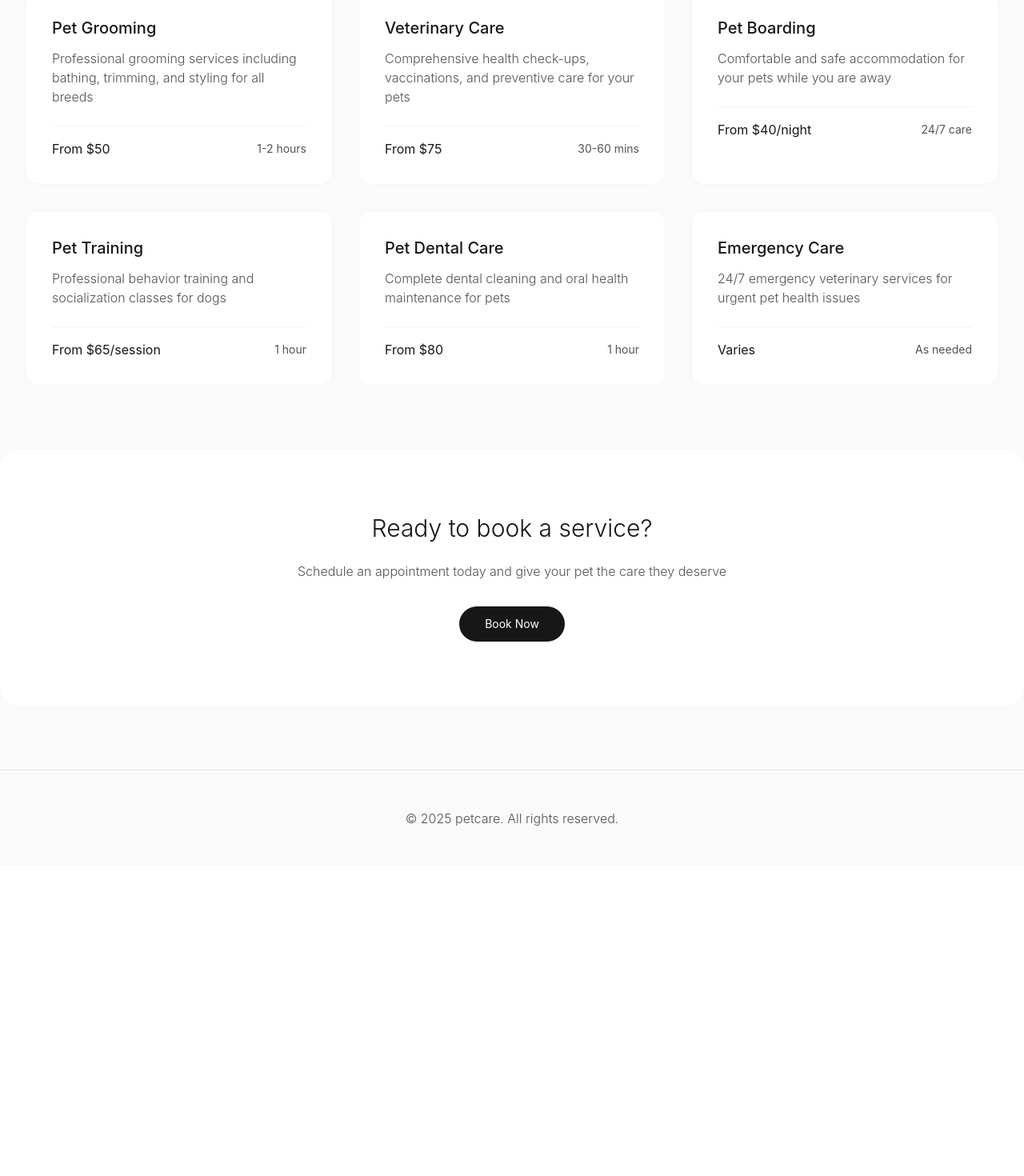
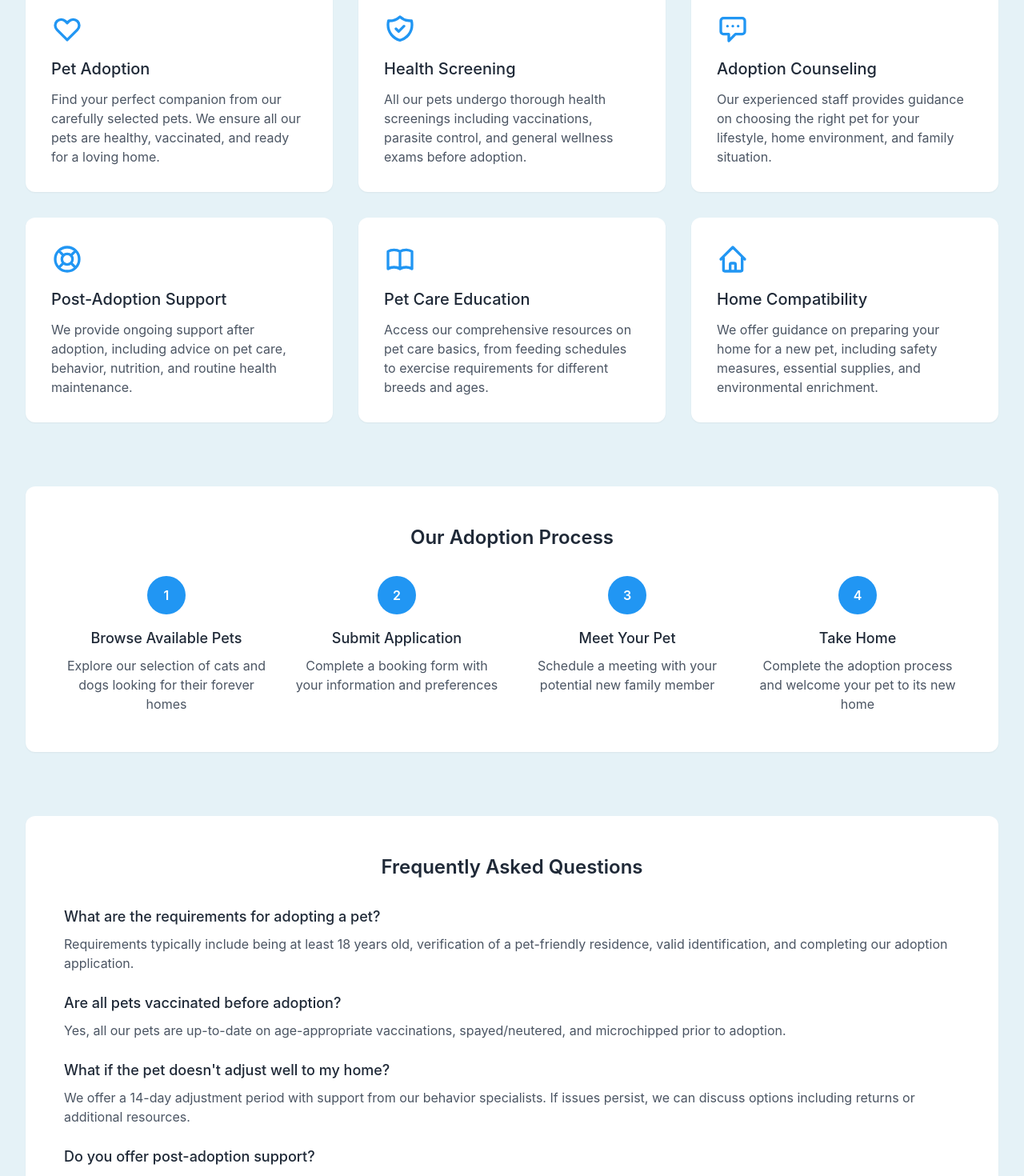
Before and after one commit to AtomSah/PetCare-Frontend, a React (Vite) app: page /services in a window 1280 px wide. Shown: the part 320-1790 px from the top of the page at 80% size. Before the commit the page ends 1403 px from the top, so only its background shows below. Built offline with nearby package versions, Linux system fonts and the light colour scheme.

Commit message:
completed services page

```diff
--- a/src/core/private/manage-pets/index.jsx
+++ b/src/core/private/manage-pets/index.jsx
@@ -469,7 +469,7 @@ const ManagePets = () => {
                   <h3 className="text-md font-medium text-gray-700 mb-2">Pricing and Description</h3>
                   <div className="grid grid-cols-1 gap-4">
                     <div>
-                      <label className="block text-sm font-medium text-gray-700 mb-1">Price ($)</label>
+                      <label className="block text-sm font-medium text-gray-700 mb-1">Price</label>
                       <input
                         type="text"
                         name="price"
--- a/src/core/public/components/ServicesPage.jsx
+++ b/src/core/public/components/ServicesPage.jsx
@@ -4,55 +4,73 @@ import Navbar from '../components/Navbar';
 const ServicesPage = () => {
   const services = [
     {
-      title: 'Pet Grooming',
-      description: 'Professional grooming services including bathing, trimming, and styling for all breeds',
-      price: 'From $50',
-      duration: '1-2 hours'
+      title: 'Pet Adoption',
+      description: 'Find your perfect companion from our carefully selected pets. We ensure all our pets are healthy, vaccinated, and ready for a loving home.',
+      icon: (
+        <svg className="w-10 h-10 text-[#2196f3]" fill="none" stroke="currentColor" viewBox="0 0 24 24" xmlns="http://www.w3.org/2000/svg">
+          <path strokeLinecap="round" strokeLinejoin="round" strokeWidth={2} d="M4.318 6.318a4.5 4.5 0 000 6.364L12 20.364l7.682-7.682a4.5 4.5 0 00-6.364-6.364L12 7.636l-1.318-1.318a4.5 4.5 0 00-6.364 0z" />
+        </svg>
+      )
     },
     {
-      title: 'Veterinary Care',
-      description: 'Comprehensive health check-ups, vaccinations, and preventive care for your pets',
-      price: 'From $75',
-      duration: '30-60 mins'
+      title: 'Health Screening',
+      description: 'All our pets undergo thorough health screenings including vaccinations, parasite control, and general wellness exams before adoption.',
+      icon: (
+        <svg className="w-10 h-10 text-[#2196f3]" fill="none" stroke="currentColor" viewBox="0 0 24 24" xmlns="http://www.w3.org/2000/svg">
+          <path strokeLinecap="round" strokeLinejoin="round" strokeWidth={2} d="M9 12l2 2 4-4m5.618-4.016A11.955 11.955 0 0112 2.944a11.955 11.955 0 01-8.618 3.04A12.02 12.02 0 003 9c0 5.591 3.824 10.29 9 11.622 5.176-1.332 9-6.03 9-11.622 0-1.042-.133-2.052-.382-3.016z" />
+        </svg>
+      )
     },
     {
-      title: 'Pet Boarding',
-      description: 'Comfortable and safe accommodation for your pets while you are away',
-      price: 'From $40/night',
-      duration: '24/7 care'
+      title: 'Adoption Counseling',
+      description: 'Our experienced staff provides guidance on choosing the right pet for your lifestyle, home environment, and family situation.',
+      icon: (
+        <svg className="w-10 h-10 text-[#2196f3]" fill="none" stroke="currentColor" viewBox="0 0 24 24" xmlns="http://www.w3.org/2000/svg">
+          <path strokeLinecap="round" strokeLinejoin="round" strokeWidth={2} d="M8 10h.01M12 10h.01M16 10h.01M9 16H5a2 2 0 01-2-2V6a2 2 0 012-2h14a2 2 0 012 2v8a2 2 0 01-2 2h-5l-5 5v-5z" />
+        </svg>
+      )
     },
     {
-      title: 'Pet Training',
-      description: 'Professional behavior training and socialization classes for dogs',
-      price: 'From $65/session',
-      duration: '1 hour'
+      title: 'Post-Adoption Support',
+      description: 'We provide ongoing support after adoption, including advice on pet care, behavior, nutrition, and routine health maintenance.',
+      icon: (
+        <svg className="w-10 h-10 text-[#2196f3]" fill="none" stroke="currentColor" viewBox="0 0 24 24" xmlns="http://www.w3.org/2000/svg">
+          <path strokeLinecap="round" strokeLinejoin="round" strokeWidth={2} d="M18.364 5.636l-3.536 3.536m0 5.656l3.536 3.536M9.172 9.172L5.636 5.636m3.536 9.192l-3.536 3.536M21 12a9 9 0 11-18 0 9 9 0 0118 0zm-5 0a4 4 0 11-8 0 4 4 0 018 0z" />
+        </svg>
+      )
     },
     {
-      title: 'Pet Dental Care',
-      description: 'Complete dental cleaning and oral health maintenance for pets',
-      price: 'From $80',
-      duration: '1 hour'
+      title: 'Pet Care Education',
+      description: 'Access our comprehensive resources on pet care basics, from feeding schedules to exercise requirements for different breeds and ages.',
+      icon: (
+        <svg className="w-10 h-10 text-[#2196f3]" fill="none" stroke="currentColor" viewBox="0 0 24 24" xmlns="http://www.w3.org/2000/svg">
+          <path strokeLinecap="round" strokeLinejoin="round" strokeWidth={2} d="M12 6.253v13m0-13C10.832 5.477 9.246 5 7.5 5S4.168 5.477 3 6.253v13C4.168 18.477 5.754 18 7.5 18s3.332.477 4.5 1.253m0-13C13.168 5.477 14.754 5 16.5 5c1.747 0 3.332.477 4.5 1.253v13C19.832 18.477 18.247 18 16.5 18c-1.746 0-3.332.477-4.5 1.253" />
+        </svg>
+      )
     },
     {
-      title: 'Emergency Care',
-      description: '24/7 emergency veterinary services for urgent pet health issues',
-      price: 'Varies',
-      duration: 'As needed'
+      title: 'Home Compatibility',
+      description: 'We offer guidance on preparing your home for a new pet, including safety measures, essential supplies, and environmental enrichment.',
+      icon: (
+        <svg className="w-10 h-10 text-[#2196f3]" fill="none" stroke="currentColor" viewBox="0 0 24 24" xmlns="http://www.w3.org/2000/svg">
+          <path strokeLinecap="round" strokeLinejoin="round" strokeWidth={2} d="M3 12l2-2m0 0l7-7 7 7M5 10v10a1 1 0 001 1h3m10-11l2 2m-2-2v10a1 1 0 01-1 1h-3m-6 0a1 1 0 001-1v-4a1 1 0 011-1h2a1 1 0 011 1v4a1 1 0 001 1m-6 0h6" />
+        </svg>
+      )
     }
   ];
 
   return (
-    <div className="bg-neutral-50 min-h-screen">
+    <div className="min-h-screen bg-[#e5f2f7]">
       <Navbar />
 
       {/* Header */}
-      <section className="pt-32 pb-20 px-4 sm:px-6 lg:px-8 max-w-7xl mx-auto">
+      <section className="pt-32 pb-16 px-4 sm:px-6 lg:px-8 max-w-7xl mx-auto">
         <div className="text-center">
-          <h2 className="text-5xl font-light tracking-tight text-neutral-900 mb-6">
+          <h2 className="text-4xl font-semibold text-gray-800 mb-4">
             Our Services
           </h2>
-          <p className="text-neutral-600 text-lg font-light max-w-2xl mx-auto">
-            Comprehensive pet care services tailored to meet all your pet's needs
+          <p className="text-gray-600 text-lg max-w-2xl mx-auto">
+            We provide comprehensive pet adoption services to help you find and care for your perfect companion
           </p>
         </div>
       </section>
@@ -61,36 +79,84 @@ const ServicesPage = () => {
       <section className="pb-20 px-4 sm:px-6 lg:px-8 max-w-7xl mx-auto">
         <div className="grid md:grid-cols-2 lg:grid-cols-3 gap-8">
           {services.map((service, index) => (
-            <div key={index} className="bg-white p-8 rounded-2xl border border-neutral-100 hover:border-neutral-200 transition-colors">
-              <h3 className="text-xl font-medium text-neutral-900 mb-3">{service.title}</h3>
-              <p className="text-neutral-600 font-light mb-6">{service.description}</p>
-              <div className="flex justify-between items-center pt-4 border-t border-neutral-100">
-                <span className="text-neutral-900">{service.price}</span>
-                <span className="text-neutral-600 text-sm">{service.duration}</span>
+            <div key={index} className="bg-white p-8 rounded-xl overflow-hidden shadow-sm hover:shadow-md transition-shadow">
+              <div className="mb-4">
+                {service.icon}
               </div>
+              <h3 className="text-xl font-medium text-gray-800 mb-3">{service.title}</h3>
+              <p className="text-gray-600">{service.description}</p>
             </div>
           ))}
         </div>
       </section>
 
-      {/* CTA Section */}
-      <section className="py-20 px-4 sm:px-6 lg:px-8 max-w-7xl mx-auto bg-white rounded-3xl mb-20">
-        <div className="text-center">
-          <h3 className="text-3xl font-light text-neutral-900 mb-6">Ready to book a service?</h3>
-          <p className="text-neutral-600 font-light mb-8">
-            Schedule an appointment today and give your pet the care they deserve
-          </p>
-          <button className="bg-neutral-900 text-white px-8 py-3 rounded-full text-sm hover:bg-neutral-800 transition-colors">
-            Book Now
-          </button>
+      {/* Process Section */}
+      <section className="pb-20 px-4 sm:px-6 lg:px-8 max-w-7xl mx-auto">
+        <div className="bg-white rounded-xl shadow-sm p-8 md:p-12">
+          <h3 className="text-2xl font-semibold text-gray-800 mb-8 text-center">Our Adoption Process</h3>
+
+          <div className="grid md:grid-cols-4 gap-8">
+            <div className="text-center">
+              <div className="w-12 h-12 bg-[#2196f3] rounded-full flex items-center justify-center text-white font-semibold mx-auto mb-4">1</div>
+              <h4 className="text-lg font-medium text-gray-800 mb-2">Browse Available Pets</h4>
+              <p className="text-gray-600">Explore our selection of cats and dogs looking for their forever homes</p>
+            </div>
+
+            <div className="text-center">
+              <div className="w-12 h-12 bg-[#2196f3] rounded-full flex items-center justify-center text-white font-semibold mx-auto mb-4">2</div>
+              <h4 className="text-lg font-medium text-gray-800 mb-2">Submit Application</h4>
+              <p className="text-gray-600">Complete a booking form with your information and preferences</p>
+            </div>
+
+            <div className="text-center">
+              <div className="w-12 h-12 bg-[#2196f3] rounded-full flex items-center justify-center text-white font-semibold mx-auto mb-4">3</div>
+              <h4 className="text-lg font-medium text-gray-800 mb-2">Meet Your Pet</h4>
+              <p className="text-gray-600">Schedule a meeting with your potential new family member</p>
+            </div>
+
+            <div className="text-center">
+              <div className="w-12 h-12 bg-[#2196f3] rounded-full flex items-center justify-center text-white font-semibold mx-auto mb-4">4</div>
+              <h4 className="text-lg font-medium text-gray-800 mb-2">Take Home</h4>
+              <p className="text-gray-600">Complete the adoption process and welcome your pet to its new home</p>
+            </div>
+          </div>
+        </div>
+      </section>
+
+      {/* FAQ Section */}
+      <section className="pb-20 px-4 sm:px-6 lg:px-8 max-w-7xl mx-auto">
+        <div className="bg-white rounded-xl shadow-sm p-8 md:p-12">
+          <h3 className="text-2xl font-semibold text-gray-800 mb-8 text-center">Frequently Asked Questions</h3>
+
+          <div className="space-y-6">
+            <div>
+              <h4 className="text-lg font-medium text-gray-800 mb-2">What are the requirements for adopting a pet?</h4>
+              <p className="text-gray-600">Requirements typically include being at least 18 years old, verification of a pet-friendly residence, valid identification, and completing our adoption application.</p>
+            </div>
+
+            <div>
+              <h4 className="text-lg font-medium text-gray-800 mb-2">Are all pets vaccinated before adoption?</h4>
+              <p className="text-gray-600">Yes, all our pets are up-to-date on age-appropriate vaccinations, spayed/neutered, and microchipped prior to adoption.</p>
+            </div>
+
+            <div>
+              <h4 className="text-lg font-medium text-gray-800 mb-2">What if the pet doesn't adjust well to my home?</h4>
+              <p className="text-gray-600">We offer a 14-day adjustment period with support from our behavior specialists. If issues persist, we can discuss options including returns or additional resources.</p>
+            </div>
+
+            <div>
+              <h4 className="text-lg font-medium text-gray-800 mb-2">Do you offer post-adoption support?</h4>
+              <p className="text-gray-600">Absolutely! We provide ongoing support including pet care guidance, behavior advice, and assistance with integrating your new pet into your home.</p>
+            </div>
+          </div>
         </div>
       </section>
 
       {/* Footer */}
-      <footer className="py-12 px-4 sm:px-6 lg:px-8 border-t border-neutral-200">
+      <footer className="py-12 px-4 sm:px-6 lg:px-8 border-t border-gray-200 bg-white">
         <div className="max-w-7xl mx-auto text-center">
-          <p className="text-neutral-600 font-light">
-            © 2025 petcare. All rights reserved.
+          <p className="text-gray-600">
+            © 2025 PetCare. All rights reserved.
           </p>
         </div>
       </footer>
```
Also changed, not shown: src/context/AuthContext.jsx (+8 -3 lines), src/core/public/components/Navbar.jsx (+0 -8 lines).
